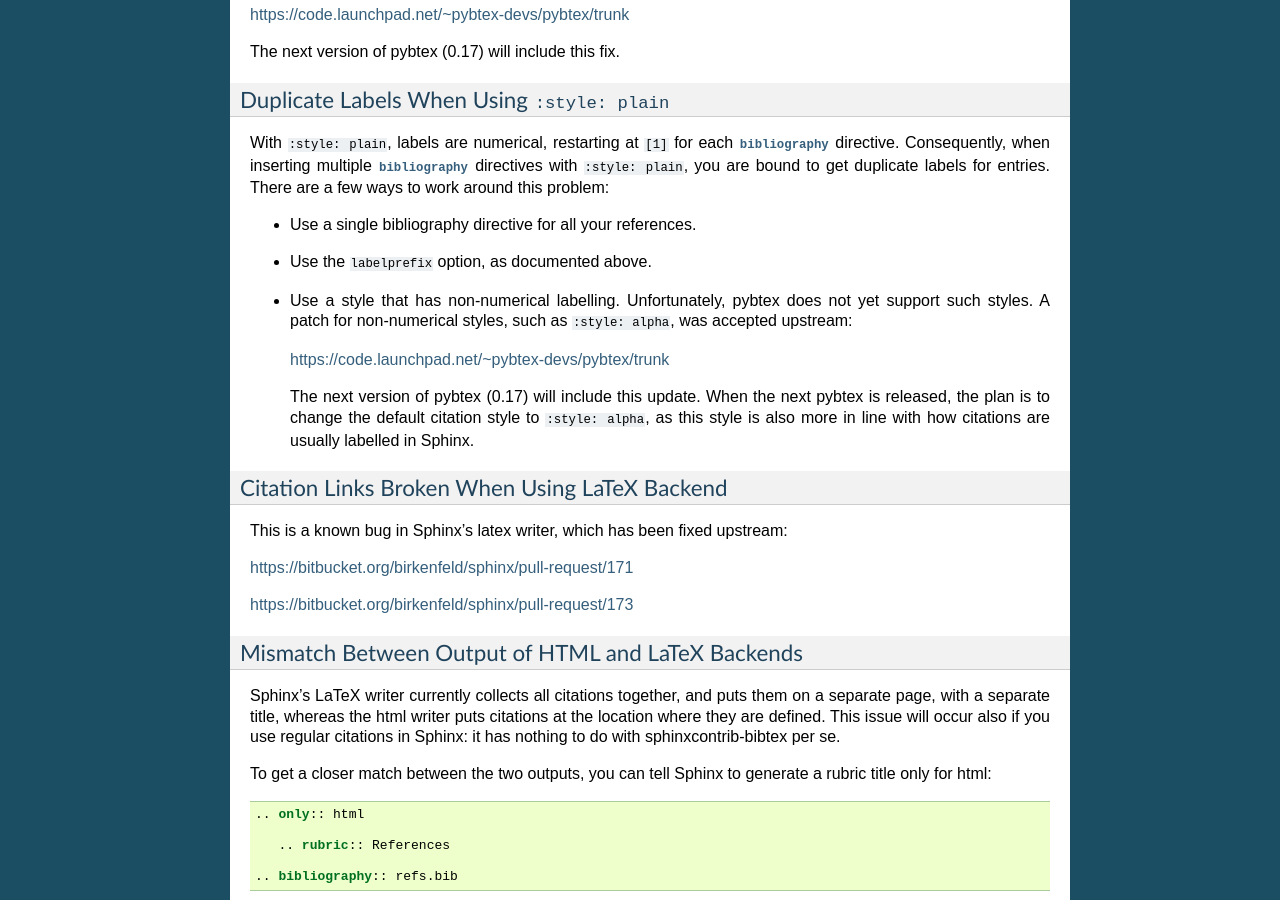
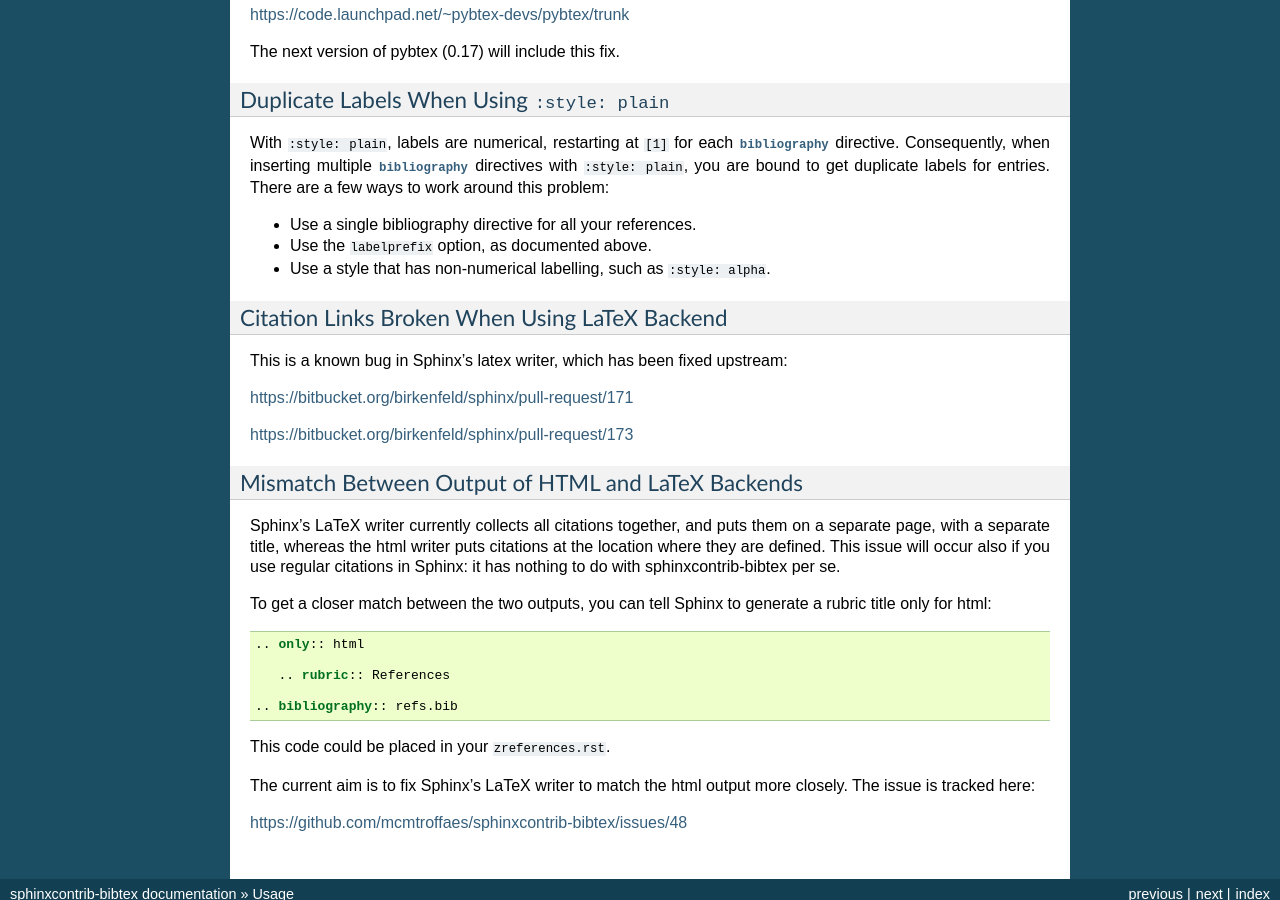
Before and after one commit to mcmtroffaes/sphinxcontrib-bibtex, a Sphinx documentation site: the page built from doc/usage.rst, in a window 1280 px wide and 900 px high, scrolled down 5184 px. Built offline with Sphinx 7.4.7, drawn with Linux system fonts in a browser that asks for light colours; formulas are drawn with MathJax 3; pages that are not in the unit, such as notebooks, are missing from menus; some of the changed text lies outside the part shown.

Commit message:
Make alpha style the default, and update documentation.

```diff
--- a/doc/usage.rst
+++ b/doc/usage.rst
@@ -64,9 +64,8 @@
       for more information and workarounds.
 
    You can also pick a bibliography style, using the ``style`` option.
-   This is not yet quite as useful, as only ``plain`` and ``unsrt``
-   are supported.
-   The ``plain`` style is the default.
+   The ``alpha`` style is the default.
+   Other supported styles are ``plain``, ``unsrt``, and ``unsrtalpha``.
 
    .. code-block:: rest
 
@@ -394,18 +393,8 @@
 
 * Use the ``labelprefix`` option, as documented above.
 
-* Use a style that has non-numerical labelling.
-  Unfortunately, pybtex does not yet support such styles.
-  A patch for non-numerical styles, such as ``:style: alpha``,
-  was accepted upstream:
-
-  https://code.launchpad.net/~pybtex-devs/pybtex/trunk
-
-  The next version of pybtex (0.17) will include this update.
-  When the next pybtex is released,
-  the plan is to change the default citation style to ``:style: alpha``,
-  as this style is also more in line with
-  how citations are usually labelled in Sphinx.
+* Use a style that has non-numerical labelling,
+  such as ``:style: alpha``.
 
 Citation Links Broken When Using LaTeX Backend
 ~~~~~~~~~~~~~~~~~~~~~~~~~~~~~~~~~~~~~~~~~~~~~~
```
Also changed, not shown: 1 other file.
